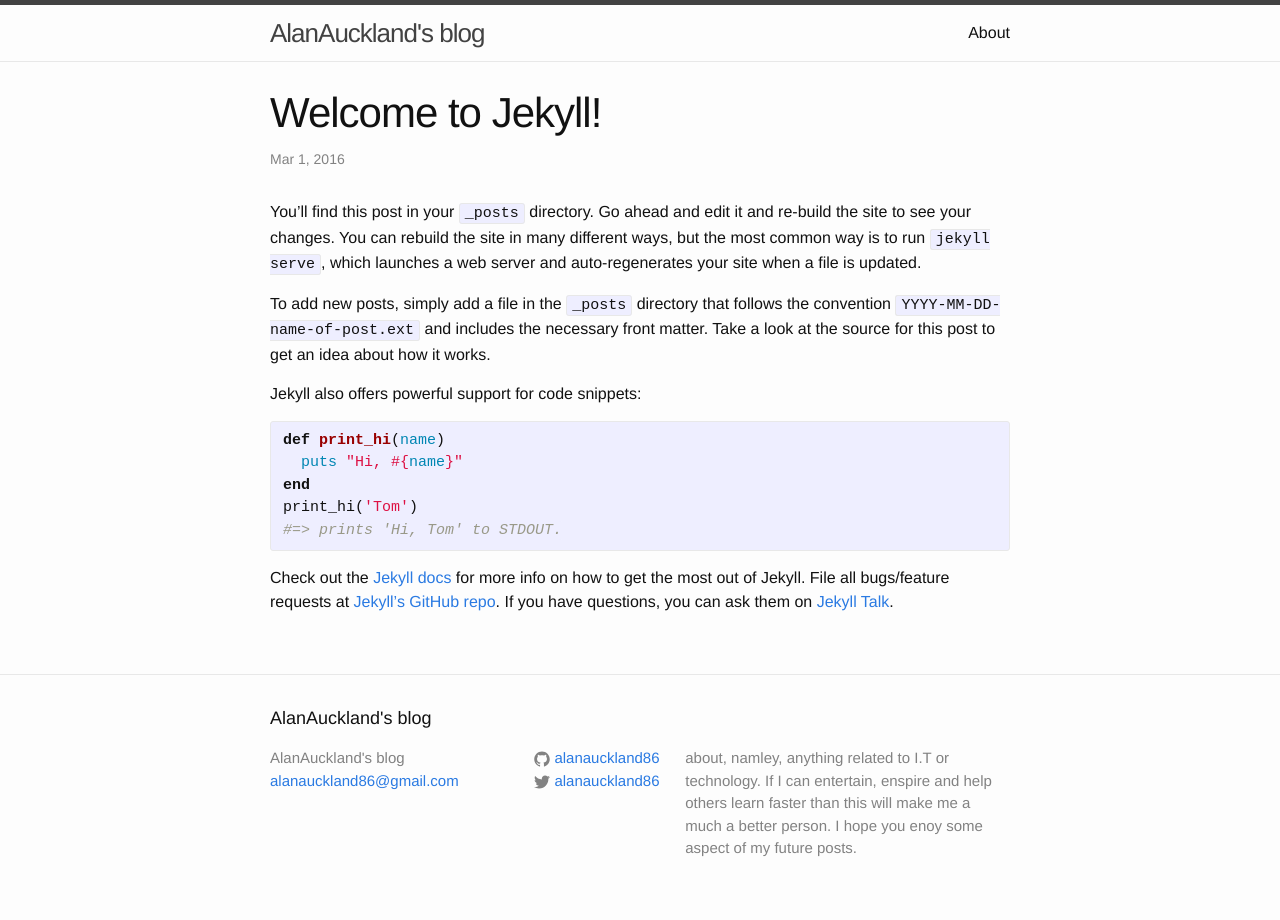
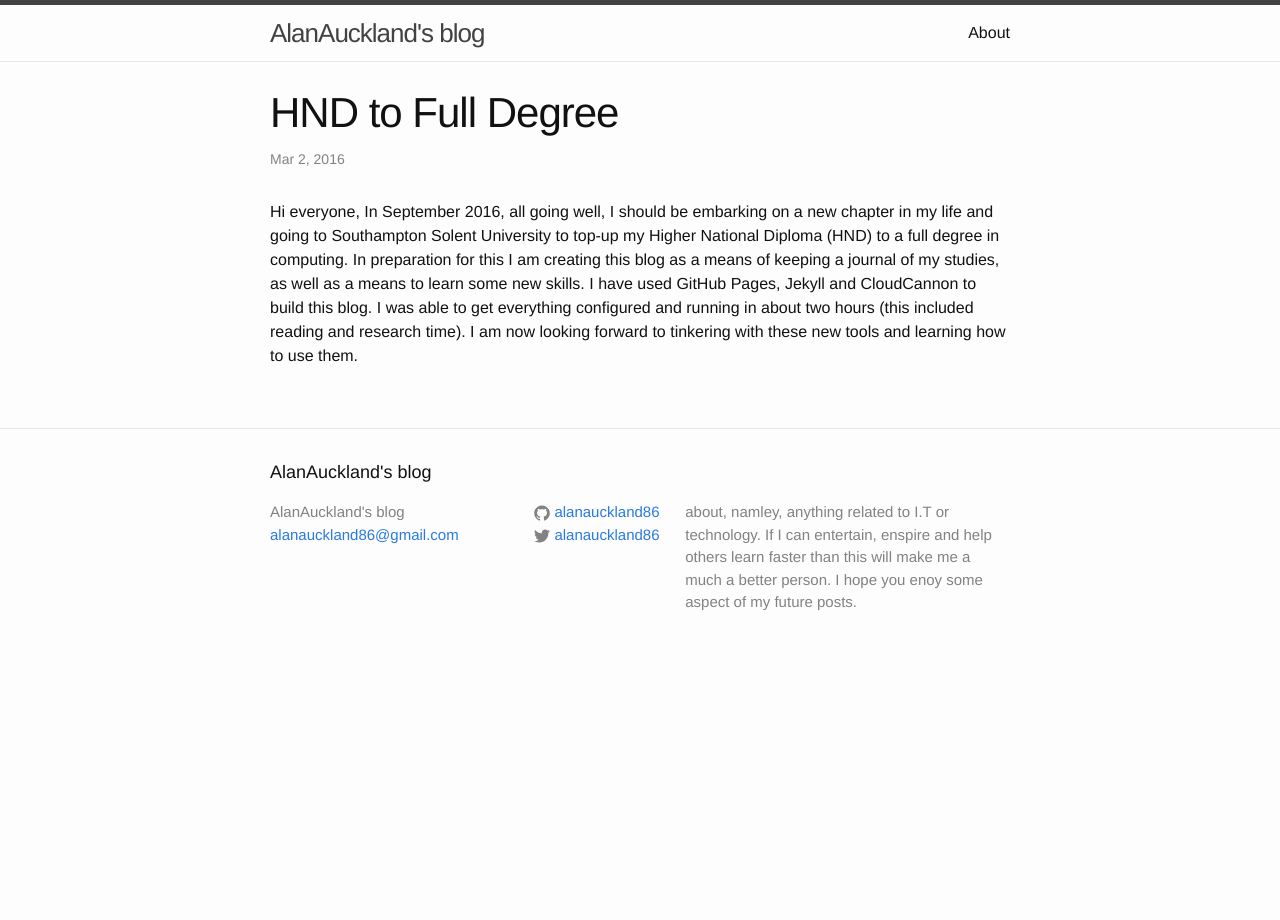
Before and after one commit to alanauckland86/alanauckland86.github.io, a Jekyll site: the page built from _posts/2016-03-01-welcome-to-jekyll.markdown, in a window 1280 px wide. Built offline with Jekyll 4.4.1, drawn with Linux system fonts in a browser that asks for light colours.

Commit message:
First post
Edited file to reflect my new blog

```diff
--- a/_posts/2016-03-01-welcome-to-jekyll.markdown
+++ b/_posts/2016-03-01-welcome-to-jekyll.markdown
@@ -1,25 +1,18 @@
 ---
 layout: post
-title:  "Welcome to Jekyll!"
-date:   2016-03-01 07:00:28 +0000
-categories: jekyll update
+title:  "HND to Full Degree"
+date:   2016-03-02 07:00:28 +0000
+categories: Degree
 ---
-You’ll find this post in your `_posts` directory. Go ahead and edit it and re-build the site to see your changes. You can rebuild the site in many different ways, but the most common way is to run `jekyll serve`, which launches a web server and auto-regenerates your site when a file is updated.
-
-To add new posts, simply add a file in the `_posts` directory that follows the convention `YYYY-MM-DD-name-of-post.ext` and includes the necessary front matter. Take a look at the source for this post to get an idea about how it works.
-
-Jekyll also offers powerful support for code snippets:
-
-{% highlight ruby %}
-def print_hi(name)
-  puts "Hi, #{name}"
-end
-print_hi('Tom')
-#=> prints 'Hi, Tom' to STDOUT.
-{% endhighlight %}
-
-Check out the [Jekyll docs][jekyll-docs] for more info on how to get the most out of Jekyll. File all bugs/feature requests at [Jekyll’s GitHub repo][jekyll-gh]. If you have questions, you can ask them on [Jekyll Talk][jekyll-talk].
-
-[jekyll-docs]: http://jekyllrb.com/docs/home
-[jekyll-gh]:   https://github.com/jekyll/jekyll
-[jekyll-talk]: https://talk.jekyllrb.com/
+Hi everyone,
+            In September 2016, all going well, I should be embarking on a new
+            chapter in my life and going to Southampton Solent University to
+            top-up my Higher National Diploma (HND) to a full degree in
+            computing. In preparation for this  I am creating this blog as a
+            means of keeping a journal of my studies, as well as a means to
+            learn some new skills.
+            I have used GitHub Pages, Jekyll and CloudCannon to build this blog.
+            I was able to get everything configured and running in about two
+            hours (this included reading and research time).
+            I am now looking forward to tinkering with these new tools and
+            learning how to use them.
```
